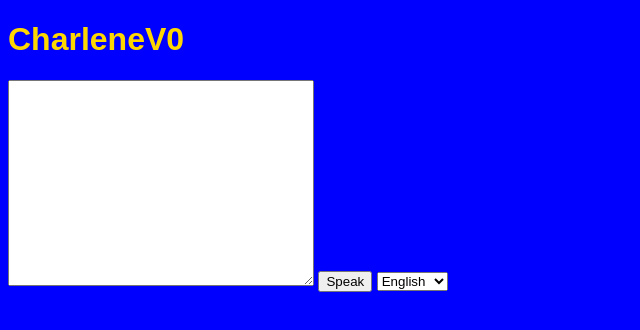
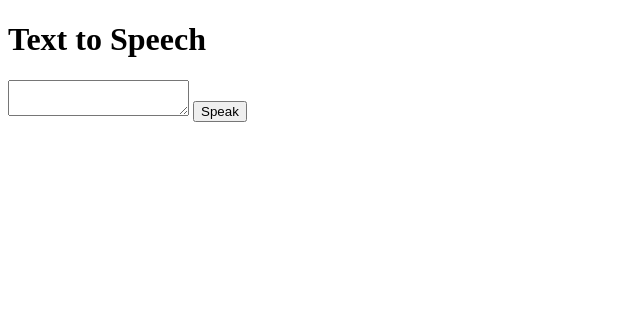
Before and after one commit to Charlene-ai/website, a plain HTML site: page index.html in a window 1280 px wide. Shown: the whole page, without its empty margins (0-640 px from the left). Drawn offline with Linux system fonts and the light colour scheme.

Commit message:
Update index.html

```diff
--- a/index.html
+++ b/index.html
@@ -1,29 +1,12 @@
 <!DOCTYPE html>
 <html>
 <head>
-    <title>CharleneV0</title>
-    <style>
-        body {
-            background-color: blue;
-            color: gold;
-            font-family: Arial, sans-serif;
-        }
-        #text {
-            width: 300px;
-            height: 200px;
-        }
-    </style>
+    <title>Text to Speech</title>
 </head>
 <body>
-    <h1>CharleneV0</h1>
+    <h1>Text to Speech</h1>
     <textarea id="text"></textarea>
     <button onclick="speak()">Speak</button>
-    <select id="lang">
-        <option value="en-US">English</option>
-        <option value="es-ES">Spanish</option>
-        <option value="fr-FR">French</option>
-        <!-- Add more languages as needed -->
-    </select>
     <script src="speech.js"></script>
 </body>
 </html>
```
